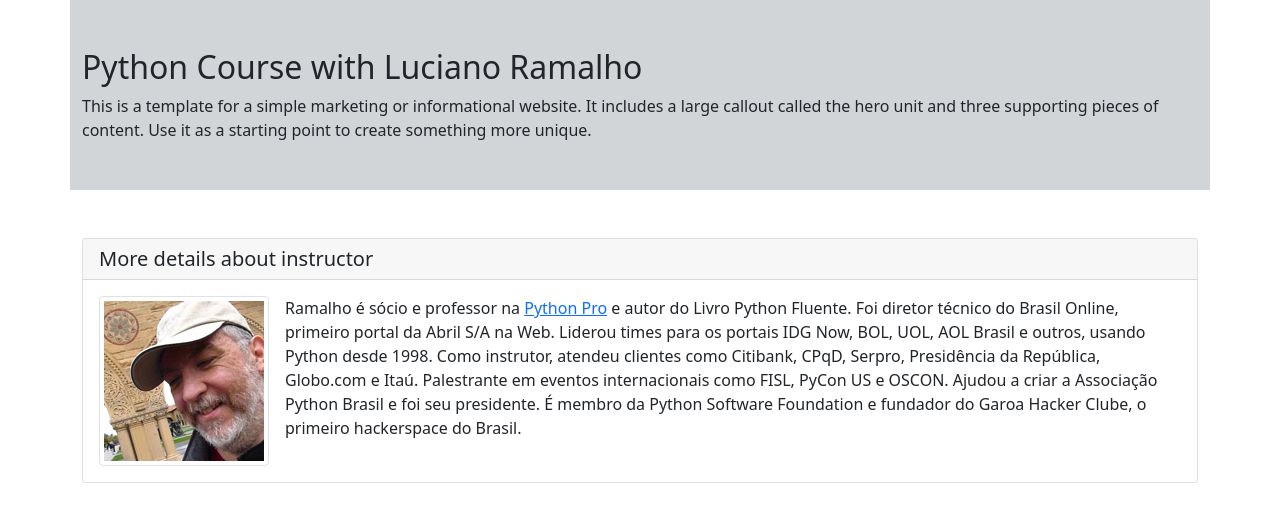
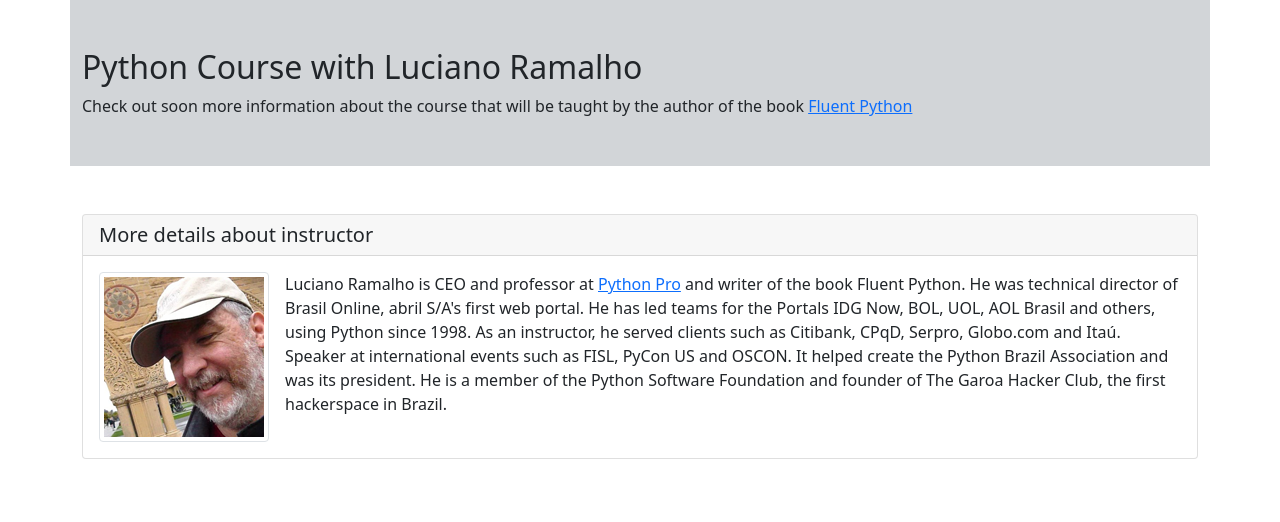
Before and after one commit to JoaoZati/django_devpro, a Django app: page / in a window 1280 px wide. Shown: the part 56-578 px from the top of the page. Run offline with Django 3.2, Linux system fonts and the light colour scheme.

Commit message:
Part 6: Luciano image - Landing Page; - home.html: Changing some content.

```diff
--- a/base/templates/base/home.html
+++ b/base/templates/base/home.html
@@ -11,9 +11,8 @@
                     Python Course with Luciano Ramalho
                 </h2>
                 <p>
-                    This is a template for a simple marketing or informational website. It includes a large callout
-                    called the hero unit and three supporting pieces of content. Use it as a starting point to create
-                    something more unique.
+                    Check out soon more information about the course that will be taught by the author of the book
+                    <a href="http://shop.oreilly.com/product/0636920032519.do" target="_blank">Fluent Python</a>
                 </p>
             </div>
         </div>
@@ -28,13 +27,15 @@
                     <p class="card-text">
                         <img src="{% static 'img/luciano-ramalho.png' %}" alt="Foto de Luciano Ramalho"
                              class="img-thumbnail float-start me-3"/>
-                        Ramalho é sócio e professor na <a href="www.python.pro.br">Python Pro</a> e autor do Livro
-                        Python Fluente. Foi diretor técnico do Brasil Online, primeiro portal da Abril S/A na Web.
-                        Liderou times para os portais IDG Now, BOL, UOL, AOL Brasil e outros, usando Python desde 1998.
-                        Como instrutor, atendeu clientes como Citibank, CPqD, Serpro, Presidência da República,
-                        Globo.com e Itaú. Palestrante em eventos internacionais como FISL, PyCon US e OSCON. Ajudou a
-                        criar a Associação Python Brasil e foi seu presidente. É membro da Python Software Foundation e
-                        fundador do Garoa Hacker Clube, o primeiro hackerspace do Brasil.
+                        Luciano Ramalho is CEO and professor at <a href="https://pythonpro.com.br/">Python Pro</a> and writer
+                        of the book Fluent Python.
+                        He was technical director of Brasil Online, abril S/A's first web portal.
+                        He has led teams for the Portals IDG Now, BOL, UOL, AOL Brasil and others, using Python
+                        since 1998. As an instructor, he served clients such as Citibank, CPqD, Serpro, Globo.com
+                        and Itaú. Speaker at international events such as FISL, PyCon US and OSCON.
+                        It helped create the Python Brazil Association and was its president. He is
+                        a member of the Python Software Foundation and founder of The Garoa Hacker Club, the first
+                        hackerspace in Brazil.
                     </p>
                 </div>
             </div>
```
